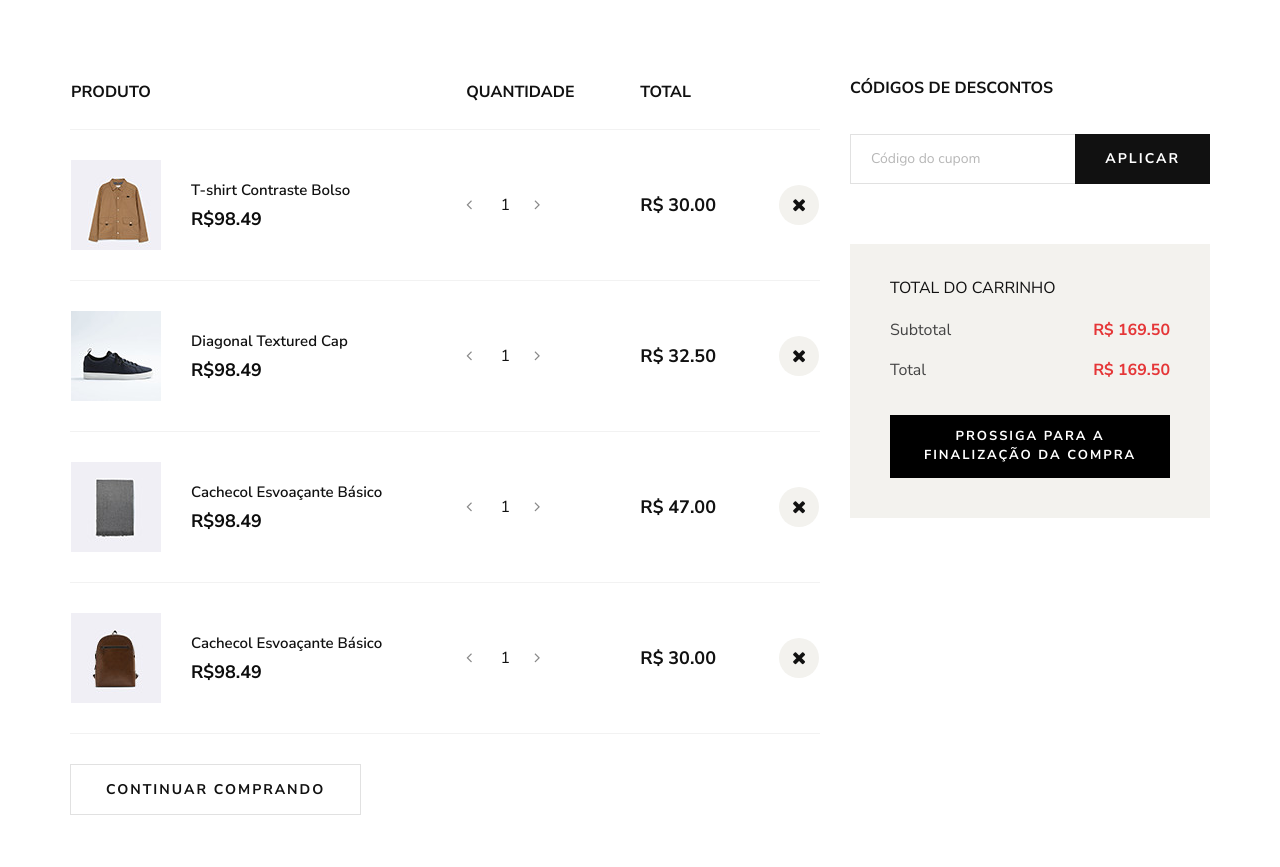
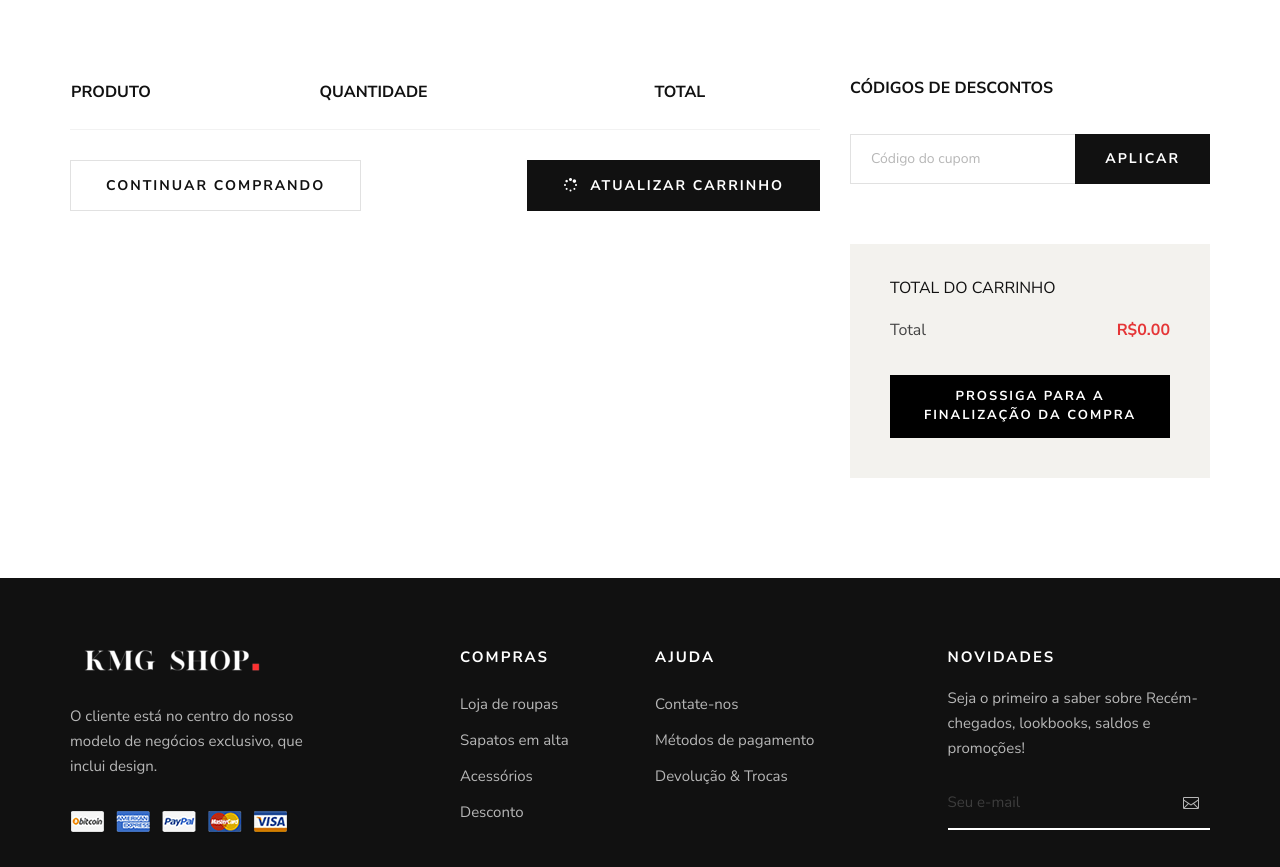
Before and after one commit to KevynMurilo/eccomerce-html, a plain HTML site: page shopping-cart.html in a window 1280 px wide. Shown: the part 300-1167 px from the top of the page. Drawn offline with Linux system fonts and the light colour scheme.

Commit message:
Correções e melhorias na logica do carrinho

```diff
--- a/css/style.css
+++ b/css/style.css
@@ -2393,6 +2393,7 @@ ol {
 	border-radius: 50%;
 	line-height: 40px;
 	text-align: center;
+	cursor: pointer;
 }
 
 .continue__btn.update__btn {
--- /dev/null
+++ b/js/logicCart.js
@@ -0,0 +1,66 @@
+function updateCart() {
+    const cartItems = JSON.parse(localStorage.getItem("cart")) || [];
+    const cartTable = document.getElementById("cart-items");
+    const cartCountElements = document.querySelectorAll(".count_cart"); // Todos os elementos que exibem a quantidade de itens
+    const cartTotalElements = document.querySelectorAll("#cart-total"); // Todos os elementos que exibem o total
+    let total = 0;
+
+    // Atualiza a tabela do carrinho (se existir)
+    if (cartTable) {
+      cartTable.innerHTML = "";
+
+      cartItems.forEach((item, index) => {
+        const itemTotal = item.preco; // Considerando preço unitário do item
+        total += itemTotal;
+
+        const row = document.createElement("tr");
+        row.innerHTML = `
+          <td class="product__cart__item">
+              <div class="product__cart__item__pic">
+                  <img src="${item.imagem}" alt="">
+              </div>
+              <div class="product__cart__item__text">
+                  <h6>${item.nome}</h6>
+                  <h5>R$${item.preco.toFixed(2)}</h5>
+                  <p>Marca: ${item.marca}</p>
+                  <p>Tamanho: ${item.tamanho.join(", ")}</p>
+                  <p>Cores: ${item.cores.join(", ")}</p>
+              </div>
+          </td>
+          <td class="quantity__item">
+              <div class="quantity">
+                  <div class="pro-qty-2">
+                      <input type="text" value="1">
+                  </div>
+              </div>
+          </td>
+          <td class="cart__price">R$${itemTotal.toFixed(2)}</td>
+          <td class="cart__close">
+              <i class="fa fa-close" onclick="removeItem(${index})"></i>
+          </td>
+        `;
+        cartTable.appendChild(row);
+      });
+    }
+
+    // Atualiza o número total de itens no carrinho
+    cartCountElements.forEach((countElement) => {
+      countElement.textContent = cartItems.length;
+    });
+
+    // Atualiza o total do carrinho
+    cartTotalElements.forEach((totalElement) => {
+      totalElement.textContent = `R$${total.toFixed(2)}`;
+    });
+  }
+
+  // Função para remover um item do carrinho
+  function removeItem(index) {
+    const cartItems = JSON.parse(localStorage.getItem("cart")) || [];
+    cartItems.splice(index, 1); // Remove o item do array
+    localStorage.setItem("cart", JSON.stringify(cartItems)); // Atualiza o localStorage
+    updateCart(); // Atualiza a visualização do carrinho
+  }
+
+  // Atualiza o carrinho quando a página carrega
+  window.onload = updateCart;
--- a/shopping-cart.html
+++ b/shopping-cart.html
@@ -41,7 +41,7 @@
         <div class="offcanvas__nav__option">
             <a href="#" class="search-switch"><img src="img/icon/search.svg" alt=""></a>
             <a href="./shopping-cart.html"><img src="img/icon/cart.svg" alt=""> <span class="count_cart">0</span></a>
-            <div class="price">R$0.00</div>
+            <div class="price" id="cart-total">R$0.00</div>
         </div>
         <div id="mobile-menu-wrap"></div>
         <div class="offcanvas__text">
@@ -81,9 +81,9 @@
                     <nav class="header__menu mobile-menu">
                         <ul>
                             <li><a href="./index.html">Início</a></li>
-                            <li class="active"><a href="./shop.html">Loja</a></li>
+                            <li><a href="./shop.html">Loja</a></li>
                             <li><a href="./about.html">Sobre Nós</a></li>
-                            <li><a href="./shopping-cart.html">Carrinho</a></li>
+                            <li class="active"><a href="./shopping-cart.html">Carrinho</a></li>
                             <li><a href="./contact.html">Contatos</a></li>
                         </ul>
                     </nav>
@@ -92,7 +92,7 @@
                     <div class="header__nav__option">
                         <a href="#" class="search-switch"><img src="img/icon/search.svg" alt=""></a>
                         <a href="./shopping-cart.html"><img src="img/icon/cart.svg" alt=""> <span class="count_cart">0</span></a>
-                        <div class="price">R$0.00</div>
+                        <div class="price" id="cart-total">R$0.00</div>
                     </div>
                 </div>
             </div>
@@ -135,87 +135,8 @@
                                     <th></th>
                                 </tr>
                             </thead>
-                            <tbody>
-                                <tr>
-                                    <td class="product__cart__item">
-                                        <div class="product__cart__item__pic">
-                                            <img src="img/shopping-cart/cart-1.jpg" alt="">
-                                        </div>
-                                        <div class="product__cart__item__text">
-                                            <h6>T-shirt Contraste Bolso</h6>
-                                            <h5>R$98.49</h5>
-                                        </div>
-                                    </td>
-                                    <td class="quantity__item">
-                                        <div class="quantity">
-                                            <div class="pro-qty-2">
-                                                <input type="text" value="1">
-                                            </div>
-                                        </div>
-                                    </td>
-                                    <td class="cart__price">R$ 30.00</td>
-                                    <td class="cart__close"><i class="fa fa-close"></i></td>
-                                </tr>
-                                <tr>
-                                    <td class="product__cart__item">
-                                        <div class="product__cart__item__pic">
-                                            <img src="img/shopping-cart/cart-2.jpg" alt="">
-                                        </div>
-                                        <div class="product__cart__item__text">
-                                            <h6>Diagonal Textured Cap</h6>
-                                            <h5>R$98.49</h5>
-                                        </div>
-                                    </td>
-                                    <td class="quantity__item">
-                                        <div class="quantity">
-                                            <div class="pro-qty-2">
-                                                <input type="text" value="1">
-                                            </div>
-                                        </div>
-                                    </td>
-                                    <td class="cart__price">R$ 32.50</td>
-                                    <td class="cart__close"><i class="fa fa-close"></i></td>
-                                </tr>
-                                <tr>
-                                    <td class="product__cart__item">
-                                        <div class="product__cart__item__pic">
-                                            <img src="img/shopping-cart/cart-3.jpg" alt="">
-                                        </div>
-                                        <div class="product__cart__item__text">
-                                            <h6>Cachecol Esvoaçante Básico</h6>
-                                            <h5>R$98.49</h5>
-                                        </div>
-                                    </td>
-                                    <td class="quantity__item">
-                                        <div class="quantity">
-                                            <div class="pro-qty-2">
-                                                <input type="text" value="1">
-                                            </div>
-                                        </div>
-                                    </td>
-                                    <td class="cart__price">R$ 47.00</td>
-                                    <td class="cart__close"><i class="fa fa-close"></i></td>
-                                </tr>
-                                <tr>
-                                    <td class="product__cart__item">
-                                        <div class="product__cart__item__pic">
-                                            <img src="img/shopping-cart/cart-4.jpg" alt="">
-                                        </div>
-                                        <div class="product__cart__item__text">
-                                            <h6>Cachecol Esvoaçante Básico</h6>
-                                            <h5>R$98.49</h5>
-                                        </div>
-                                    </td>
-                                    <td class="quantity__item">
-                                        <div class="quantity">
-                                            <div class="pro-qty-2">
-                                                <input type="text" value="1">
-                                            </div>
-                                        </div>
-                                    </td>
-                                    <td class="cart__price">R$ 30.00</td>
-                                    <td class="cart__close"><i class="fa fa-close"></i></td>
-                                </tr>
+                            <tbody id="cart-items">
+                                 <!-- Itens do carrinho serão adicionados aqui dinamicamente -->
                             </tbody>
                         </table>
                     </div>
@@ -225,7 +146,11 @@
                                 <a href="#">Continuar comprando</a>
                             </div>
                         </div>
-
+                        <div class="col-lg-6 col-md-6 col-sm-6">
+                            <div class="continue__btn update__btn">
+                                <a href="#" onclick="updateCart()"><i class="fa fa-spinner"></i> Atualizar Carrinho</a>
+                            </div>
+                        </div>
                     </div>
                 </div>
                 <div class="col-lg-4">
@@ -239,8 +164,7 @@
                     <div class="cart__total">
                         <h6>Total do carrinho</h6>
                         <ul>
-                            <li>Subtotal <span>R$ 169.50</span></li>
-                            <li>Total <span>R$ 169.50</span></li>
+                            <li>Total <span id="cart-total">R$0.00</span></li>
                         </ul>
                         <a href="./checkout.html" class="primary-btn">Prossiga para a finalização da compra</a>
                     </div>
@@ -335,6 +259,7 @@
     <script src="js/mixitup.min.js"></script>
     <script src="js/owl.carousel.min.js"></script>
     <script src="js/main.js"></script>
+    <script src="js/logicCart.js"></script>
 </body>
 
 </html>
```
Also changed, not shown: about.html (+4 -2 lines), contact.html (+3 -2 lines), index.html (+3 -2 lines), js/updateCartInfo.js (added, +25 -0 lines), shop-details.html (+3 -2 lines), shop.html (+3 -2 lines).
